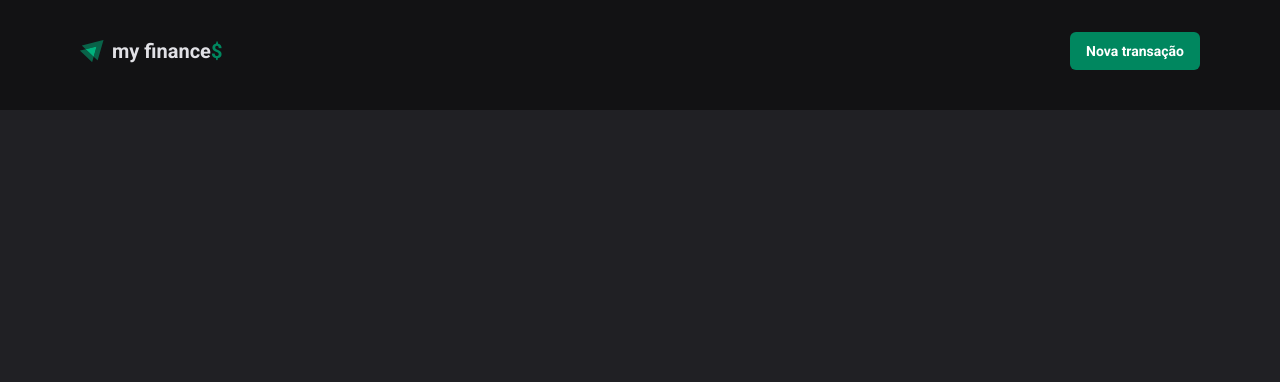
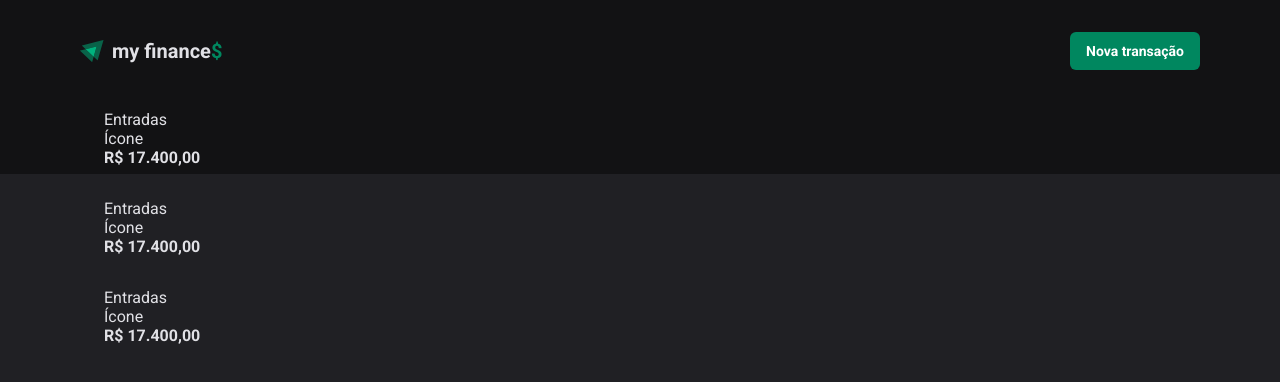
Before and after one commit to Matheus-Pazinati/my-finances-2.0, a React (Vite) app: page / in a window 1280 px wide. Shown: the top 382 px of the page. Built offline with nearby package versions, Linux system fonts and the light colour scheme.

Commit message:
Cria estrutura do componente Summary e corrige padding do componente Header

```diff
--- a/src/components/Header/styles.ts
+++ b/src/components/Header/styles.ts
@@ -3,7 +3,7 @@ import styled from "styled-components";
 export const HeaderContainer = styled.header`
   width: 100%;
   background-color: ${({theme}) => theme["gray-900"]};
-  padding: 2rem 1.5rem 2.5rem;
+  padding: 2rem 1.5rem 6.5rem;
 `
 
 export const HeaderContent = styled.div`
--- /dev/null
+++ b/src/components/Summary/components/SummaryCard/index.tsx
@@ -0,0 +1,11 @@
+export function SummaryCard() {
+  return (
+    <div>
+      <header>
+        <span>Entradas</span>
+        <p>Ícone</p>
+      </header>
+      <strong>R$ 17.400,00</strong>
+    </div>
+  )
+}
--- /dev/null
+++ b/src/components/Summary/components/SummaryCard/styles.ts
@@ -0,0 +1 @@
+import styled from "styled-components";
--- /dev/null
+++ b/src/components/Summary/index.tsx
@@ -0,0 +1,12 @@
+import { SummaryCard } from "./components/SummaryCard";
+import { SummaryContainer } from "./styles";
+
+export function Summary() {
+  return (
+    <SummaryContainer>
+      <SummaryCard />
+      <SummaryCard />
+      <SummaryCard />
+    </SummaryContainer>
+  )
+}
--- /dev/null
+++ b/src/components/Summary/styles.ts
@@ -0,0 +1,12 @@
+import styled from "styled-components";
+
+export const SummaryContainer = styled.section`
+  width: 100%;
+  max-width: 1120px;
+  padding: 0 1.5rem;
+  margin: -4rem auto 0;
+
+  display: grid;
+  grid-template-columns: 1fr;
+  gap: 2rem;
+`
--- a/src/pages/Transactions/index.tsx
+++ b/src/pages/Transactions/index.tsx
@@ -1,9 +1,11 @@
 import { Header } from "../../components/Header";
+import { Summary } from "../../components/Summary";
 
 export function Transactions() {
   return (
     <div>
       <Header />
+      <Summary />
     </div>
   )
 }
```
